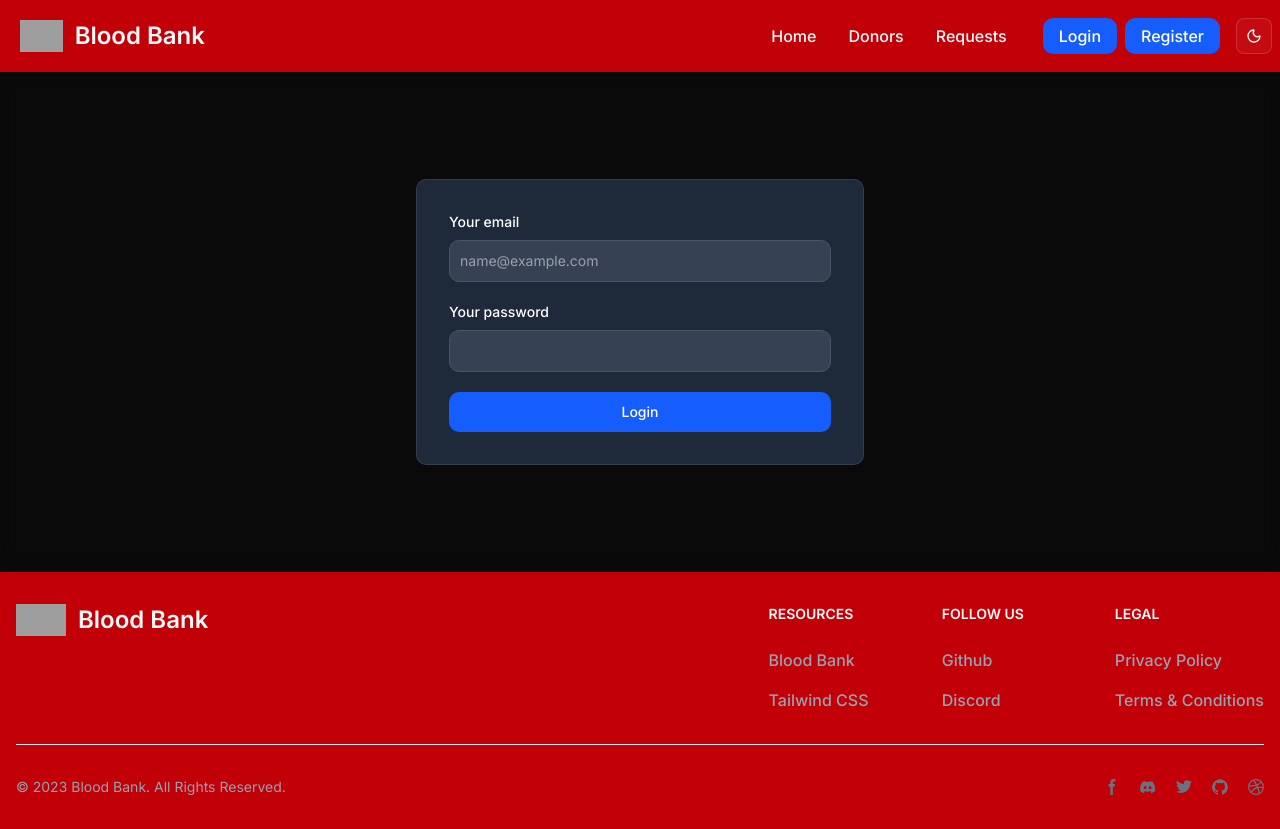
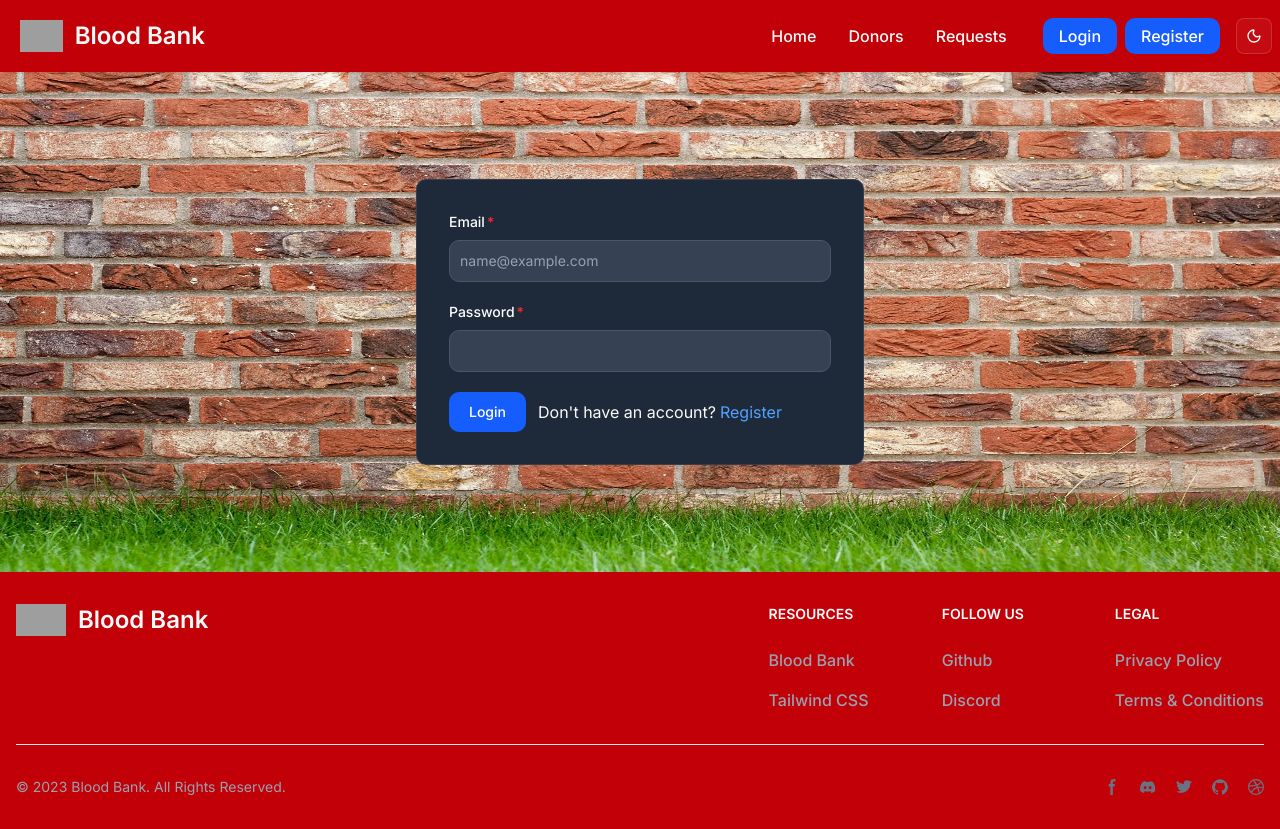
Before and after one commit to Neon17/blood-bank-frontend, a Next.js app: page /login in a window 1280 px wide. Built offline with nearby package versions, Linux system fonts and the light colour scheme; no server answers; grey boxes are pictures that could not be loaded.

Commit message:
feat: correctly output validation,form submission error on editProfile,login,register page with background image on register,login with text:white for dark mode on error, not-found page

```diff
--- a/src/app/(auth)/layout.tsx
+++ b/src/app/(auth)/layout.tsx
@@ -7,7 +7,10 @@ export default function AuthLayout({
 }) {
     return (
         <div className="flex justify-center items-center p-3 w-full h-full auth-layout">
-            {children}
+            <img src="./wall_simplified.jpg" alt="Wall Background" className='fixed h-full w-full z-0' />
+            <div className="h-full w-full z-3">
+                {children}
+            </div>
         </div>
     )
 }
--- a/src/app/(auth)/login/page.tsx
+++ b/src/app/(auth)/login/page.tsx
@@ -1,6 +1,7 @@
 "use client";
 import { useAuth } from "@/app/authInfo";
 import { authenticate } from "@/app/lib/auth";
+import Link from "next/link";
 import { useRouter } from "next/navigation";
 import { useState } from "react"
 
@@ -8,12 +9,10 @@ export default function Login() {
     const router = useRouter();
     const { setUser, setIsLoggedIn } = useAuth();
     const [error, setError] = useState('');
-    // const [errors, setErrors] = useState({
-    //     name: '',
-    //     email: '',
-    //     password: '',
-    //     confirmPassword: ''
-    // });
+    const [errors, setErrors] = useState<{ [key: string]: string | string[] }>({
+        email: '',
+        password: '',
+    });
 
     const handleFormData = async (formData: FormData) => {
         // Reset errors
@@ -21,11 +20,15 @@ export default function Login() {
         try {
             const data = await authenticate(formData);
 
-            if (data?.status === 'error') {
-                if (data.message) {
+            console.log(data);
+
+            if (data.status == 'error') {
+                if (data.message === 'validation error')
+                    setError("Incomplete Data. Fill all required fields");
+                else if (data.message)
                     setError(data.message);
-                    console.error(data.message);
-                }
+                if ("errors" in data)  setErrors(data.errors);
+                console.error(data.message);
             } else {
                 if ("user" in data && data?.user) {
                     setUser(data?.user);
@@ -64,14 +67,25 @@ export default function Login() {
                 }
 
                 <div className="mb-5">
-                    <label htmlFor="email" className="block mb-2 text-sm font-medium text-gray-900 dark:text-white">Your email</label>
+                    <label htmlFor="email" className="block mb-2 text-sm font-medium text-gray-900 dark:text-white">Email
+                        <p className="text-red-500 px-0.5 inline">*</p>
+                    </label>
                     <input type="email" id="email" name="email" className="bg-gray-50 border border-gray-300 text-gray-900 text-sm rounded-lg focus:ring-blue-500 focus:border-blue-500 block w-full p-2.5 dark:bg-gray-700 dark:border-gray-600 dark:placeholder-gray-400 dark:text-white dark:focus:ring-blue-500 dark:focus:border-blue-500" placeholder="name@example.com" required />
+                    {errors && errors.email && <p className="text-red-500 text-xs mt-1">{errors.email}</p>}
                 </div>
                 <div className="mb-5">
-                    <label htmlFor="password" className="block mb-2 text-sm font-medium text-gray-900 dark:text-white">Your password</label>
+                    <label htmlFor="password" className="block mb-2 text-sm font-medium text-gray-900 dark:text-white">Password
+                        <p className="text-red-500 px-0.5 inline">*</p>
+                    </label>
                     <input type="password" id="password" name="password" className="bg-gray-50 border border-gray-300 text-gray-900 text-sm rounded-lg focus:ring-blue-500 focus:border-blue-500 block w-full p-2.5 dark:bg-gray-700 dark:border-gray-600 dark:placeholder-gray-400 dark:text-white dark:focus:ring-blue-500 dark:focus:border-blue-500" required />
+                    {errors && errors.password && <p className="text-red-500 text-xs mt-1">{errors.password}</p>}
                 </div>
-                <button type="submit" className="text-white bg-blue-700 hover:bg-blue-800 focus:ring-4 focus:outline-none focus:ring-blue-300 font-medium rounded-lg text-sm w-full sm:w-auto px-5 py-2.5 hover:cursor-pointer text-center dark:bg-blue-600 dark:hover:bg-blue-700 dark:focus:ring-blue-800">Login</button>
+                <div className="flex">
+                    <button type="submit" className="text-white bg-blue-700 hover:bg-blue-800 focus:ring-4 focus:outline-none focus:ring-blue-300 font-medium rounded-lg text-sm w-full sm:w-auto px-5 py-2.5 hover:cursor-pointer text-center dark:bg-blue-600 dark:hover:bg-blue-700 dark:focus:ring-blue-800">Login</button>
+                    <p className="newtothiswebsite content-center px-3">Don't have an account?
+                        <Link href='/signup' className="text-blue-600 hover:text-blue-800 dark:text-blue-400 dark:hover:text-blue-200 ps-1">Register</Link>
+                    </p>
+                </div>
             </form>
 
         </div>
--- a/src/app/(auth)/signup/page.tsx
+++ b/src/app/(auth)/signup/page.tsx
@@ -1,6 +1,7 @@
 "use client";
 import { useAuth } from '@/app/authInfo';
 import { signUp } from '@/app/lib/auth';
+import Link from 'next/link';
 import { useRouter } from 'next/navigation';
 import React, { useState } from 'react'
 
@@ -8,12 +9,7 @@ import React, { useState } from 'react'
 export default function Signup() {
     const { setUser, setIsLoggedIn } = useAuth();
     const router = useRouter();
-    const [errors, setErrors] = useState({
-        name: '',
-        email: '',
-        password: '',
-        confirmPassword: ''
-    });
+    const [errors, setErrors] = useState<{ [key:string]: string|string[] }>({ });
     const [error, setError] = useState('');
 
     const handleSubmit = async (formData: FormData) => {
@@ -38,11 +34,19 @@ export default function Signup() {
 
         const data = await signUp(formData);
         if (!("user" in data)) {
-            if (data?.message) {
+            if ("errors" in data) {
                 setError(data.message);
                 console.error(data.message);
+
+                const keys = Object.keys(data.errors);
+                const values = Object.values(data.errors);
+
+                const errorObject = Object.fromEntries(
+                    keys.map((key, index) => [key, values[index]])
+                ) as {[key:string]: string[]};
+
+                setErrors(errorObject);
             }
-            console.log(errors);
         }
         else {
             if ("user" in data && data?.user) {
@@ -56,30 +60,46 @@ export default function Signup() {
     return (
         <>
             <div className='p-5 w-full'>
-                {error && (
-                    <div className="bg-red-100 border border-red-400 text-red-700 px-4 py-3 rounded relative" role="alert">
-                        <span className="block sm:inline">{error}</span>
-                    </div>
-                )}
                 <form action={handleSubmit} className="mx-auto flex flex-col max-w-lg p-8 rounded-lg bg-gray-200 dark:bg-gray-800">
+                    {error && (
+                        <div className="bg-red-100 border border-red-400 text-red-700 px-4 py-3 rounded relative" role="alert">
+                            <span className="block sm:inline">{error}</span>
+                        </div>
+                    )}
                     <div className="mb-5">
-                        <label htmlFor="name" className="block mb-2 text-sm font-medium text-gray-900 dark:text-white">Name</label>
-                        <input type="text" id="name" name='name' className="bg-gray-50 border border-gray-300 text-gray-900 text-sm rounded-lg focus:ring-blue-500 focus:border-blue-500 block w-full p-2.5 dark:bg-gray-700 dark:border-gray-600 dark:placeholder-gray-400 dark:text-white dark:focus:ring-blue-500 dark:focus:border-blue-500" required />
+                        <label htmlFor="name" className="block mb-2 text-sm font-medium text-gray-900 dark:text-white">Name
+                            <p className="text-red-500 px-0.5 inline">*</p>
+                        </label>
+                        <input type="text" id="name" name='name' className="bg-gray-50 border border-gray-300 text-gray-900 text-sm rounded-lg focus:ring-blue-500 focus:border-blue-500 block w-full p-2.5 dark:bg-gray-700 dark:border-gray-600 dark:placeholder-gray-400 dark:text-white dark:focus:ring-blue-500 dark:focus:border-blue-500" required/>
+                        {errors.name && <p className="text-red-500 text-xs mt-1">{errors.name}</p>}
                     </div>
                     <div className="mb-5">
-                        <label htmlFor="email" className="block mb-2 text-sm font-medium text-gray-900 dark:text-white">Email</label>
-                        <input type="email" id="email" name='email' className="bg-gray-50 border border-gray-300 text-gray-900 text-sm rounded-lg focus:ring-blue-500 focus:border-blue-500 block w-full p-2.5 dark:bg-gray-700 dark:border-gray-600 dark:placeholder-gray-400 dark:text-white dark:focus:ring-blue-500 dark:focus:border-blue-500" placeholder="name@flowbite.com" required />
+                        <label htmlFor="email" className="block mb-2 text-sm font-medium text-gray-900 dark:text-white">Email
+                            <p className="text-red-500 px-0.5 inline">*</p>
+                        </label>
+                        <input type="email" id="email" name='email' className="bg-gray-50 border border-gray-300 text-gray-900 text-sm rounded-lg focus:ring-blue-500 focus:border-blue-500 block w-full p-2.5 dark:bg-gray-700 dark:border-gray-600 dark:placeholder-gray-400 dark:text-white dark:focus:ring-blue-500 dark:focus:border-blue-500" placeholder="test@example.com" required/>
+                        {errors.email && <p className="text-red-500 text-xs mt-1">{errors.email}</p>}
                     </div>
                     <div className="mb-5">
-                        <label htmlFor="password" className="block mb-2 text-sm font-medium text-gray-900 dark:text-white">Password</label>
-                        <input type="password" id="password" name='password' className="bg-gray-50 border border-gray-300 text-gray-900 text-sm rounded-lg focus:ring-blue-500 focus:border-blue-500 block w-full p-2.5 dark:bg-gray-700 dark:border-gray-600 dark:placeholder-gray-400 dark:text-white dark:focus:ring-blue-500 dark:focus:border-blue-500" required />
+                        <label htmlFor="password" className="block mb-2 text-sm font-medium text-gray-900 dark:text-white">Password
+                            <p className="text-red-500 px-0.5 inline">*</p>
+                        </label>
+                        <input type="password" id="password" name='password' className="bg-gray-50 border border-gray-300 text-gray-900 text-sm rounded-lg focus:ring-blue-500 focus:border-blue-500 block w-full p-2.5 dark:bg-gray-700 dark:border-gray-600 dark:placeholder-gray-400 dark:text-white dark:focus:ring-blue-500 dark:focus:border-blue-500" required/>
+                        {errors.password && <p className="text-red-500 text-xs mt-1">{errors.password}</p>}
                     </div>
                     <div className="mb-5">
-                        <label htmlFor="confirm-password" className="block mb-2 text-sm font-medium text-gray-900 dark:text-white">Confirm password</label>
-                        <input type="password" id="confirm-password" name='confirmPassword' className="bg-gray-50 border border-gray-300 text-gray-900 text-sm rounded-lg focus:ring-blue-500 focus:border-blue-500 block w-full p-2.5 dark:bg-gray-700 dark:border-gray-600 dark:placeholder-gray-400 dark:text-white dark:focus:ring-blue-500 dark:focus:border-blue-500" required />
+                        <label htmlFor="confirm-password" className="block mb-2 text-sm font-medium text-gray-900 dark:text-white">Confirm password
+                            <p className="text-red-500 px-0.5 inline">*</p>
+                        </label>
+                        <input type="password" id="confirm-password" name='confirmPassword' className="bg-gray-50 border border-gray-300 text-gray-900 text-sm rounded-lg focus:ring-blue-500 focus:border-blue-500 block w-full p-2.5 dark:bg-gray-700 dark:border-gray-600 dark:placeholder-gray-400 dark:text-white dark:focus:ring-blue-500 dark:focus:border-blue-500" required/>
                         {errors.confirmPassword && <p className="text-red-500 text-xs mt-1">{errors.confirmPassword}</p>}
                     </div>
-                    <button type="submit" className="mx-auto text-white bg-blue-700 hover:bg-blue-800 hover:cursor-pointer focus:ring-4 focus:outline-none focus:ring-blue-300 font-medium rounded-lg text-sm w-full sm:w-auto px-5 py-2.5 text-center dark:bg-blue-600 dark:hover:bg-blue-700 dark:focus:ring-blue-800">Register</button>
+                    <div className="flex">
+                        <button type="submit" className="text-white bg-blue-700 hover:bg-blue-800 focus:ring-4 focus:outline-none focus:ring-blue-300 font-medium rounded-lg text-sm w-full sm:w-auto px-5 py-2.5 hover:cursor-pointer text-center dark:bg-blue-600 dark:hover:bg-blue-700 dark:focus:ring-blue-800">Register</button>
+                        <p className="newtothiswebsite content-center ps-1">Already have an account?
+                            <Link href='/login' className="text-blue-600 hover:text-blue-800 dark:text-blue-400 dark:hover:text-blue-200 ps-1">Login</Link>
+                        </p>
+                    </div>
                 </form>
 
             </div>
--- a/src/app/(dashboard)/profile/edit/page.tsx
+++ b/src/app/(dashboard)/profile/edit/page.tsx
@@ -6,6 +6,13 @@ import { useRouter } from 'next/navigation';
 import { updateProfile } from '@/app/lib/actions';
 import dynamic from 'next/dynamic';
 const MapPicker = dynamic(() => import("@/app/_components/MapPicker"), { ssr: false });
+
+type Error = {
+    name?: string,
+    email?: string,
+    address?: string,
+    dob? :string
+}
 
 export default function EditProfilePage() {
     const { user } = useAuth();
@@ -17,6 +24,7 @@ export default function EditProfilePage() {
         country: 'Nepal',
     });
     const [error, setError] = useState('');
+    const [errors, setErrors] = useState<Error>({});
     const [success, setSuccess] = useState(false);
 
     useEffect(() => {
@@ -43,6 +51,8 @@ export default function EditProfilePage() {
 
         if ("message" in response && response.status === "error") {
             setError(response.message);
+            setErrors(response.errors);
+            console.error(response.errors);
         } else {
             setSuccess(true);
             setTimeout(() => router.push('/profile'), 1200);
@@ -56,22 +66,30 @@ export default function EditProfilePage() {
             <h1 className="text-3xl font-bold mb-6 text-gray-800 dark:text-white text-center">Edit Your Profile</h1>
 
             <div className="bg-white dark:bg-gray-800 shadow rounded-lg p-6 space-y-4">
-                {error && <p className="bg-red-500 text-white p-3 rounded">{error}</p>}
+                {error && <p className="dark:bg-red-500 text-white p-3 rounded">{error}</p>}
                 {success && <p className="bg-green-500 text-white p-3 rounded">Updated successfully</p>}
 
                 <form onSubmit={handleSubmit} className="space-y-6">
                     <div>
-                        <label className="block text-sm font-medium text-gray-700 dark:text-gray-200">Email</label>
+                        <label className="block text-sm font-medium text-gray-700 dark:text-gray-200">Email
+                            <p className="text-red-500 px-0.5 inline">*</p>
+                        </label>
                         <input type="email" name="email" defaultValue={user.email} className="w-full bg-gray-100 dark:bg-gray-700 text-sm p-2 rounded" required />
+                        { errors && errors.email && <p className='text-red-700 dark:text-red-400'>{errors.email}</p> }
                     </div>
 
                     <div>
-                        <label className="block text-sm font-medium text-gray-700 dark:text-gray-200">Name</label>
+                        <label className="block text-sm font-medium text-gray-700 dark:text-gray-200">Name
+                            <p className="text-red-500 px-0.5 inline">*</p>
+                        </label>
                         <input type="text" name="name" defaultValue={user.name} className="w-full bg-gray-100 dark:bg-gray-700 text-sm p-2 rounded" required />
+                        { errors && errors.name && <p className='text-red-700 dark:text-red-400'>{errors.name}</p> }
                     </div>
 
                     <div>
-                        <label className="block text-sm font-medium text-gray-700 dark:text-gray-200">Will Donate?</label>
+                        <label className="block text-sm font-medium text-gray-700 dark:text-gray-200">Will Donate?
+                            <p className="text-red-500 px-0.5 inline">*</p>
+                        </label>
                         <div className="flex gap-4 mt-1">
                             <label className="flex items-center gap-2">
                                 <input type="radio" name="will_donate" value="1" defaultChecked={user.will_donate === true} />
@@ -85,20 +103,28 @@ export default function EditProfilePage() {
                     </div>
 
                     <div>
-                        <label className="block text-sm font-medium text-gray-700 dark:text-gray-200">Address</label>
-                        <input type="text" name="address" defaultValue={user.address} className="w-full bg-gray-100 dark:bg-gray-700 text-sm p-2 rounded" />
+                        <label className="block text-sm font-medium text-gray-700 dark:text-gray-200">Address
+                            <p className="text-red-500 px-0.5 inline">*</p>
+                        </label>
+                        <input type="text" name="address" defaultValue={(user.address == '0')? '': user.address} className="w-full bg-gray-100 dark:bg-gray-700 text-sm p-2 rounded" />
+                        { errors && errors.address && <p className='text-red-700 dark:text-red-400'>{errors.address}</p> }
                     </div>
 
                     <div>
-                        <label className="block text-sm font-medium text-gray-700 dark:text-gray-200">Date of Birth</label>
+                        <label className="block text-sm font-medium text-gray-700 dark:text-gray-200">Date of Birth
+                            <p className="text-red-500 px-0.5 inline">*</p>
+                        </label>
                         <input type="date" name="dob" defaultValue={user.dob?.toString().split("T")[0]} className="w-full bg-gray-100 dark:bg-gray-700 text-sm p-2 rounded" />
+                        { errors && errors.dob && <p className='text-red-700 dark:text-red-400'>{errors.dob}</p> }
                     </div>
 
                     <button type="submit" className="bg-blue-600 text-white px-4 py-2 rounded hover:bg-blue-700 transition">Save Changes</button>
                 </form>
 
                 <div className="mt-10">
-                    <h2 className="text-lg font-semibold mb-2 text-gray-700 dark:text-gray-200">Select Your Location</h2>
+                    <h2 className="text-lg font-semibold mb-2 text-gray-700 dark:text-gray-200">Select Your Location
+                        <p className="text-red-500 px-0.5 inline">Within 1 km*</p>
+                    </h2>
                     <MapPicker width='100%' location={location} onChange={setLocation} />
                 </div>
             </div>
--- a/src/app/error.tsx
+++ b/src/app/error.tsx
@@ -9,8 +9,8 @@ export default function Error({
 }) {
   return (
     <main className="flex min-h-screen flex-col items-center justify-center text-black error-page">
-      <h1 className="text-4xl font-bold">Something went wrong!</h1>
-      <p className="mt-4 text-lg">{error.message}</p>
+      <h1 className="text-4xl font-bold  dark:text-white">Something went wrong!</h1>
+      <p className="mt-4 text-lg  dark:text-white">{error.message}</p>
       <button
         onClick={() => reset()}
         className="mt-6 rounded bg-blue-500 px-4 py-2 text-white"
--- a/src/app/not-found.tsx
+++ b/src/app/not-found.tsx
@@ -1,8 +1,8 @@
 export default function NotFound() {
   return (
     <main className="flex flex-col min-h-screen w-full items-center justify-center text-black not-found-page">
-      <h1 className="text-4xl font-bold">404 - Page Not Found</h1>
-      <p className="mt-4 text-lg">The page you're looking for doesn't exist.</p>
+      <h1 className="text-4xl font-bold dark:text-white">404 - Page Not Found</h1>
+      <p className="mt-4 text-lg dark:text-white">The page you're looking for doesn't exist.</p>
     </main>
   )
 }
```
Also changed, not shown: public/wall_simplified.jpg (added).
